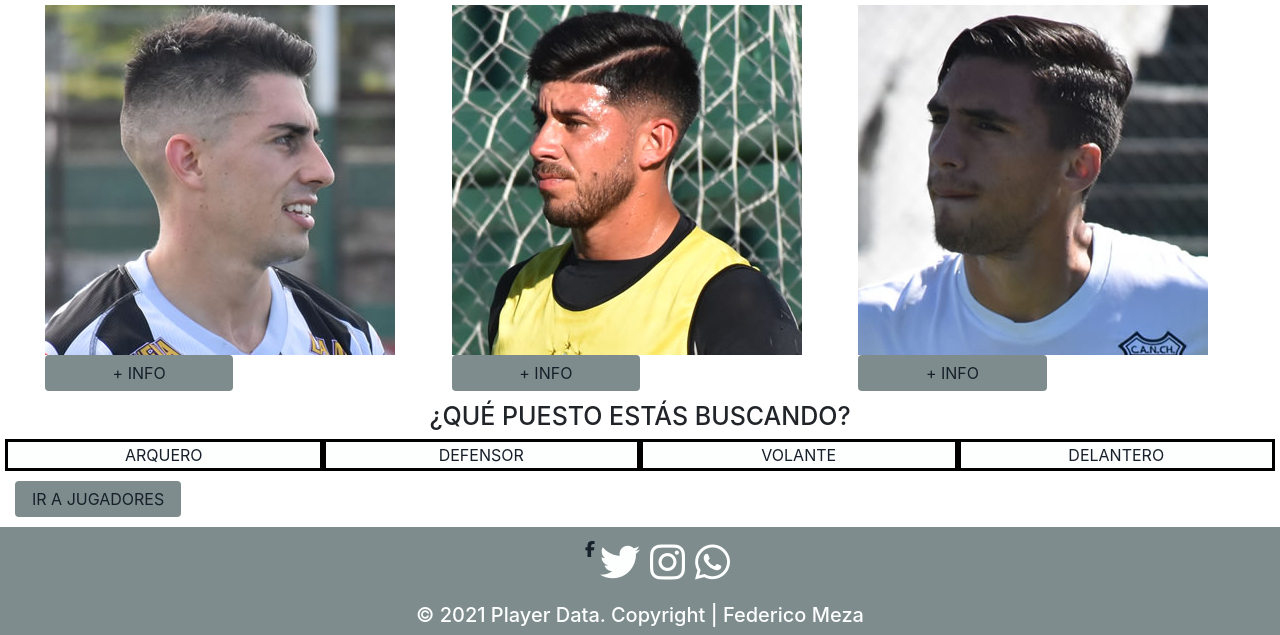
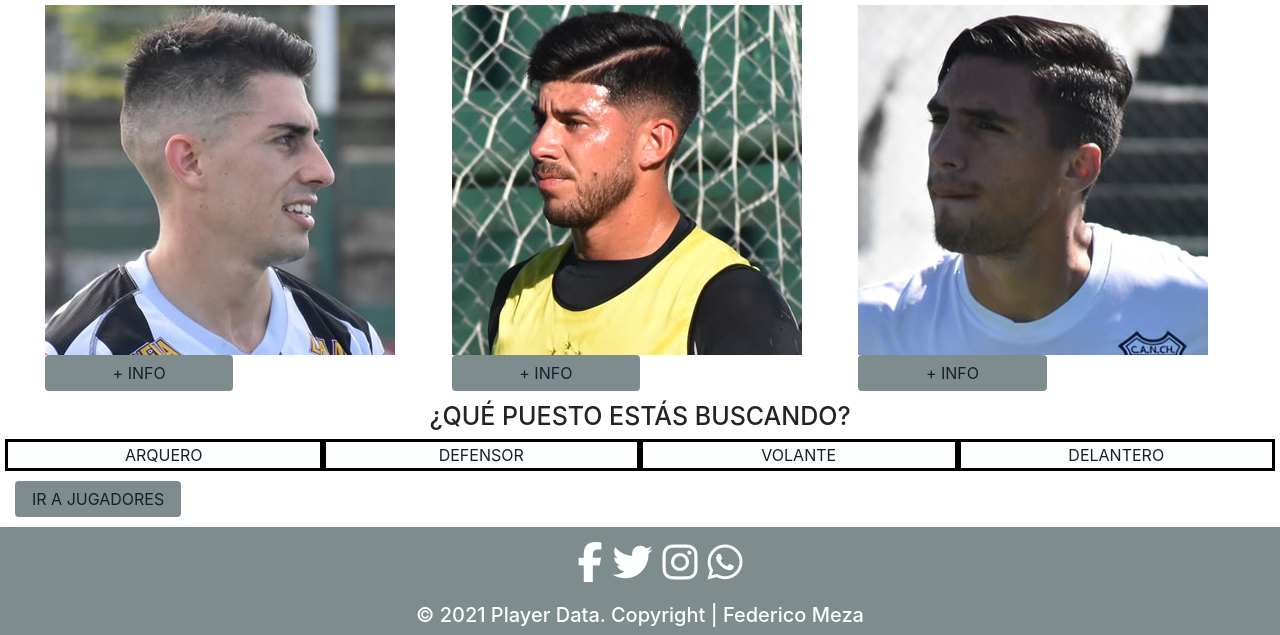
Before and after one commit to femeza/playerdata, a website: page index.html in a window 1280 px wide. Shown: the part 795-1430 px from the top of the page. Drawn offline with nearby package versions, Linux system fonts and the light colour scheme; a web font is replaced by a local one.

Commit message:
Arreglé tamaño icono

```diff
--- a/index.html
+++ b/index.html
@@ -119,7 +119,7 @@
         <footer class="row">
             <div class="col-lg-12 col-xs-12">
                 <ul>
-                    <li><a href="https://www.facebook.com"><i class="fab fa-facebook-f"></i></a></li>
+                    <li><a href="https://www.facebook.com"><i class="iconos icon fab fa-facebook-f"></i></a></li>
                     <li><a href="https://twitter.com"><i class="iconos icon fab fa-twitter"></i></a></li>
                     <li><a href="https://www.instagram.com"><i class="iconos icon fab fa-instagram"></i></a></li>
                     <li><a href="https://www.whatsapp.com"><i class="iconos icon fab fa-whatsapp"></i></a></li>
```
